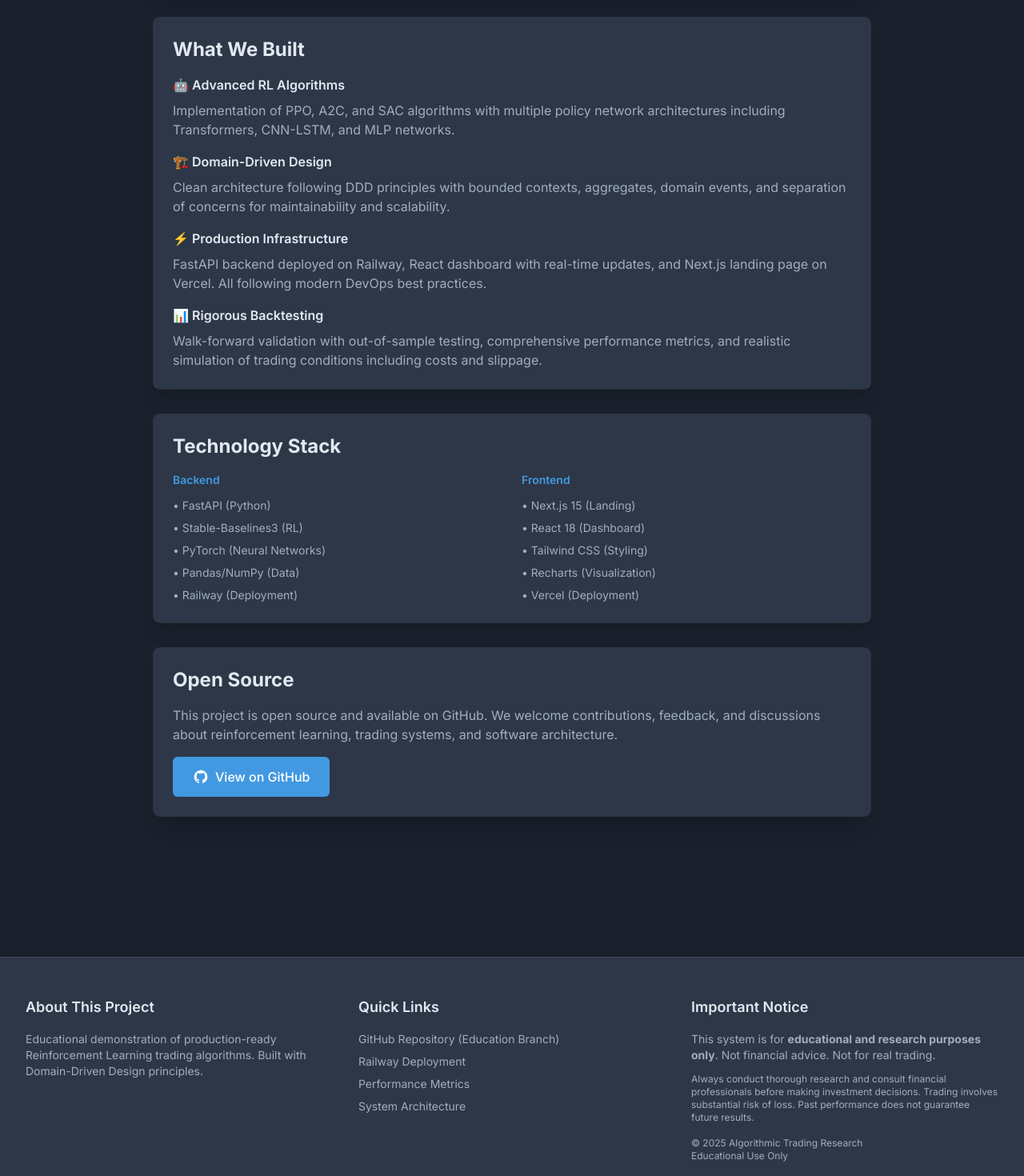
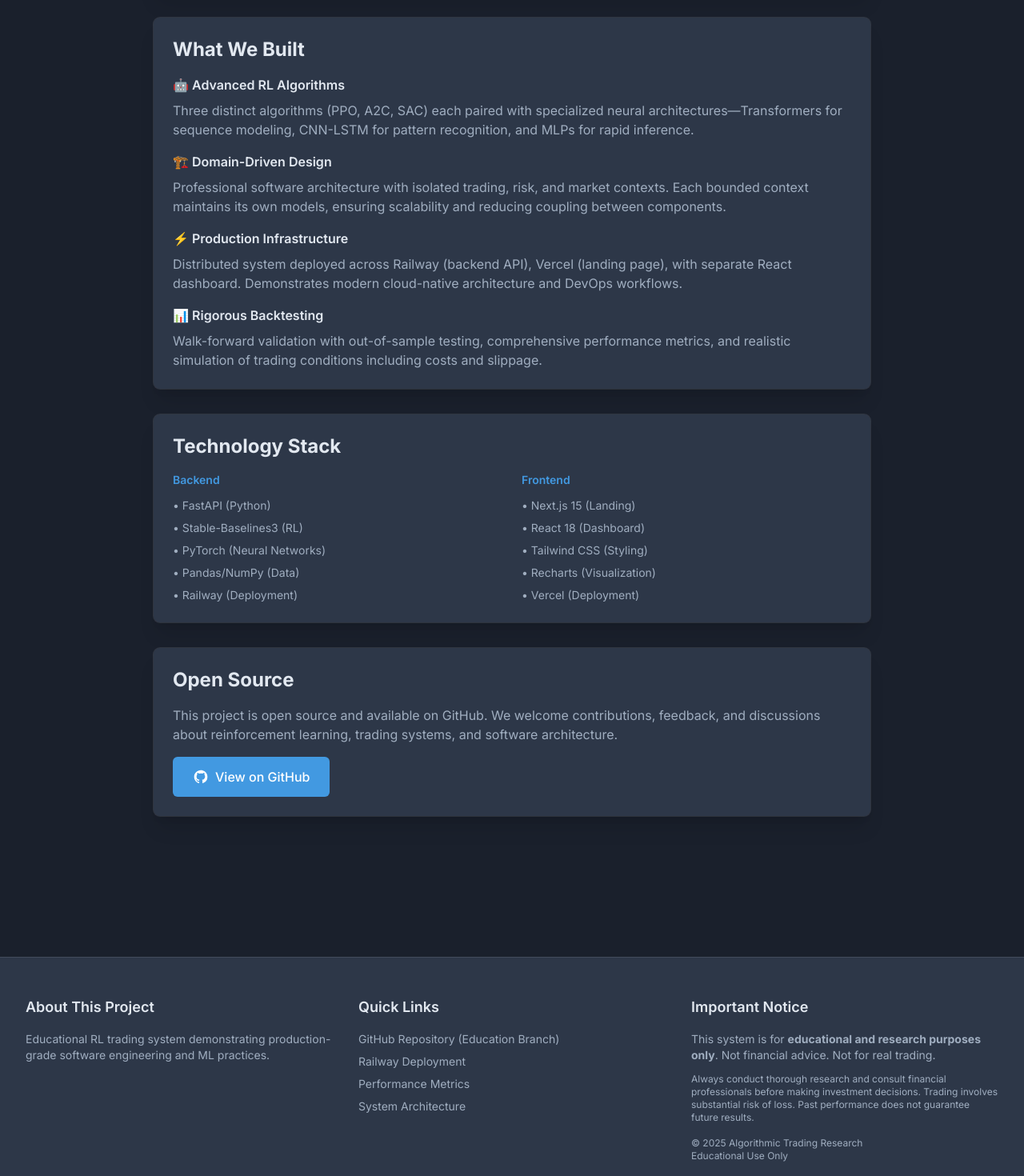
Before and after one commit to ahjavid/aistock-landing, a Next.js app: page /about in a window 1280 px wide. Shown: the part 580-2050 px from the top of the page at 80% size. Built offline with nearby package versions, Linux system fonts and the light colour scheme.

Commit message:
Reduce content redundancy across pages
- Features: More concise high-level descriptions
- About: More detailed technical explanations
- Footer: Simplified description
- Each page now has unique, differentiated content
- Eliminates verbatim repetition of technical specs

```diff
--- a/app/about/page.tsx
+++ b/app/about/page.tsx
@@ -42,18 +42,15 @@
           <div className="space-y-4 text-brand-text-secondary">
             <div>
               <h3 className="font-semibold text-brand-text mb-2">🤖 Advanced RL Algorithms</h3>
-              <p>Implementation of PPO, A2C, and SAC algorithms with multiple policy network architectures
-              including Transformers, CNN-LSTM, and MLP networks.</p>
+              <p>Three distinct algorithms (PPO, A2C, SAC) each paired with specialized neural architectures—Transformers for sequence modeling, CNN-LSTM for pattern recognition, and MLPs for rapid inference.</p>
             </div>
             <div>
               <h3 className="font-semibold text-brand-text mb-2">🏗️ Domain-Driven Design</h3>
-              <p>Clean architecture following DDD principles with bounded contexts, aggregates, domain events,
-              and separation of concerns for maintainability and scalability.</p>
+              <p>Professional software architecture with isolated trading, risk, and market contexts. Each bounded context maintains its own models, ensuring scalability and reducing coupling between components.</p>
             </div>
             <div>
               <h3 className="font-semibold text-brand-text mb-2">⚡ Production Infrastructure</h3>
-              <p>FastAPI backend deployed on Railway, React dashboard with real-time updates, and Next.js
-              landing page on Vercel. All following modern DevOps best practices.</p>
+              <p>Distributed system deployed across Railway (backend API), Vercel (landing page), with separate React dashboard. Demonstrates modern cloud-native architecture and DevOps workflows.</p>
             </div>
             <div>
               <h3 className="font-semibold text-brand-text mb-2">📊 Rigorous Backtesting</h3>
--- a/components/Features.tsx
+++ b/components/Features.tsx
@@ -7,7 +7,7 @@
         </svg>
       ),
       title: 'Advanced RL Algorithms',
-      description: 'PPO, A2C, and SAC implementations with Transformer, CNN-LSTM, and MLP policy networks.'
+      description: 'State-of-the-art reinforcement learning with multiple policy architectures and algorithms.'
     },
     {
       icon: (
@@ -16,7 +16,7 @@
         </svg>
       ),
       title: 'Systematic Risk Management',
-      description: 'Dynamic tiered stop-loss (7-11%), Kelly criterion position sizing, and 22-day time limits.'
+      description: 'Intelligent position sizing, dynamic stop-loss levels, and time-based exit strategies.'
     },
     {
       icon: (
@@ -25,7 +25,7 @@
         </svg>
       ),
       title: 'Domain-Driven Design',
-      description: 'Clean architecture with bounded contexts, aggregates, and domain events for maintainability.'
+      description: 'Modular architecture with clear separation of concerns and maintainable code structure.'
     },
     {
       icon: (
@@ -43,7 +43,7 @@
         </svg>
       ),
       title: 'Production-Ready',
-      description: 'Deployed on Railway with FastAPI backend. React dashboard for monitoring and control.'
+      description: 'Cloud-deployed infrastructure with modern API and real-time monitoring capabilities.'
     },
     {
       icon: (
--- a/components/Footer.tsx
+++ b/components/Footer.tsx
@@ -7,8 +7,7 @@
           <div>
             <h3 className="text-lg font-semibold text-brand-text mb-4">About This Project</h3>
             <p className="text-brand-text-secondary text-sm">
-              Educational demonstration of production-ready Reinforcement Learning trading algorithms.
-              Built with Domain-Driven Design principles.
+              Educational RL trading system demonstrating production-grade software engineering and ML practices.
             </p>
           </div>
 
```
